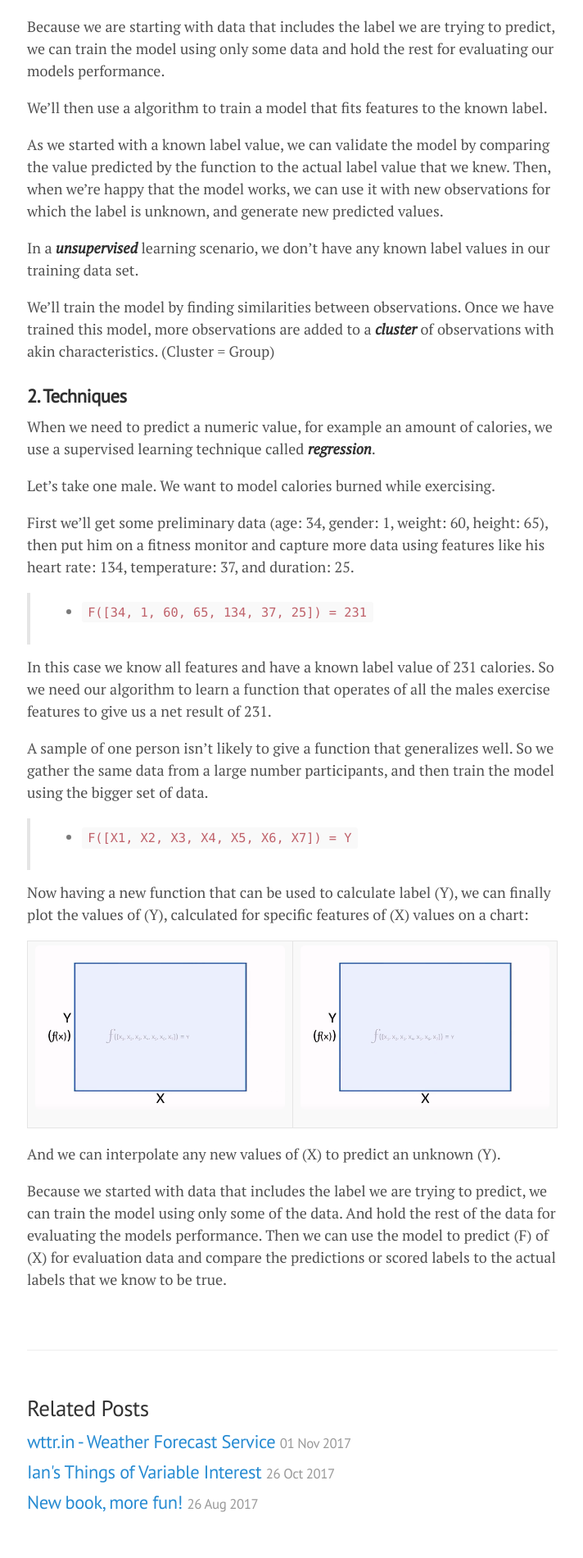
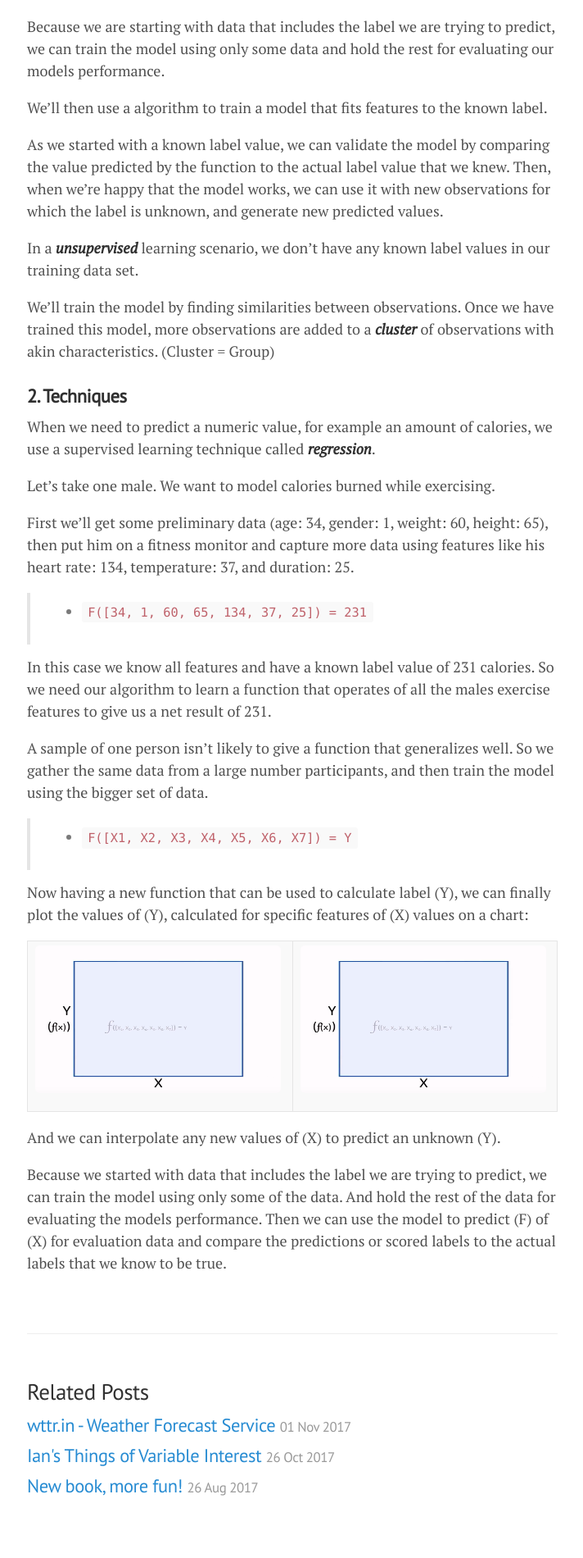
Before and after one commit to lgeurts/lgeurts.github.io, a Jekyll site: the page built from _posts/2018-06-29-artificial-intelligence-basics.md, in a window 1280 px wide. Shown: the part 1845-3745 px from the top of the page at 82% size, without its empty margins (283-995 px from the left). Built offline with Jekyll 4.4.1, drawn with Linux system fonts in a browser that asks for light colours; nearby versions of some CDN libraries.

Commit message:
Update 2018-06-29-artificial-intelligence-basics.md

```diff
--- a/_posts/2018-06-29-artificial-intelligence-basics.md
+++ b/_posts/2018-06-29-artificial-intelligence-basics.md
@@ -83,7 +83,7 @@
 Now having a new function that can be used to calculate label (Y), we can finally plot the values of (Y), calculated for specific features of (X) values on a chart:
 
 :-----------------:|:-----------------:
-<img src="/assets/plotted-chart-1.png" align="left" width="320" height="200" alt=""> | <img src="/assets/plotted-chart-1.png" align="left" width="320" height="200" alt="">
+<img src="/assets/plotted-chart-1.png" align="left" width="300" height="180" alt=""> | <img src="/assets/plotted-chart-1.png" align="left" width="300" height="180" alt="">
 
 
 
```
